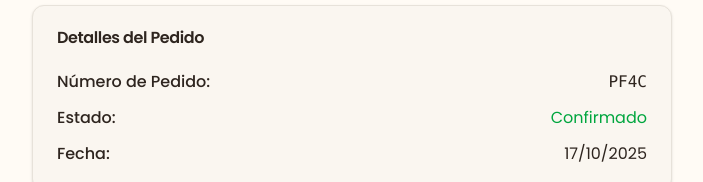
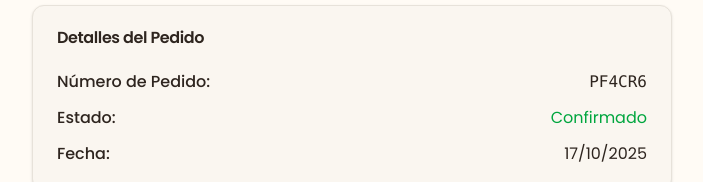
Before and after one commit to vicentesiis/Chocolate-Drop, a Next.js app: page /checkout/confirmation in a window 1280 px wide. Shown: the part 207-389 px from the top of the page, without its empty margins (288-991 px from the left). Built offline with nearby package versions, Linux system fonts and the light colour scheme; no server answers.

Commit message:
Search n confirmation order finished.

```diff
--- a/app/checkout/confirmation/page.tsx
+++ b/app/checkout/confirmation/page.tsx
@@ -1,20 +1,22 @@
+"use client";
+
 import {
   ConfirmationActions,
   ConfirmationHeader,
-  NextSteps,
   OrderDetails,
 } from "@/components/checkout";
 import { generateOrderNumber } from "@/lib/order-utils";
+import { useSearchParams } from "next/navigation";
 
 export default function ConfirmationPage() {
-  // In a real app, you'd get this from URL params or state
-  const orderNumber = generateOrderNumber();
+  const searchParams = useSearchParams();
+  // Get order number from URL params, fallback to generated one if not found
+  const orderNumber = searchParams.get("order") || generateOrderNumber();
 
   return (
     <div className="container mx-auto max-w-2xl px-4 py-8">
       <ConfirmationHeader />
       <OrderDetails orderNumber={orderNumber} />
-      {/* <NextSteps /> */}
       <ConfirmationActions />
     </div>
   );
--- a/components/navbar/order-search-dialog.tsx
+++ b/components/navbar/order-search-dialog.tsx
@@ -16,7 +16,15 @@ import {
   DialogTrigger,
 } from "@/components/ui/dialog";
 import { useOrderSearch } from "@/hooks/use-order-search";
-import { Calendar, Hash, Package, Search, User } from "lucide-react";
+import {
+  Calendar,
+  Gift,
+  Hash,
+  Package,
+  ReceiptText,
+  Search,
+  User,
+} from "lucide-react";
 import { useState } from "react";
 
 export const OrderSearchDialog = () => {
@@ -191,7 +199,10 @@ export const OrderSearchDialog = () => {
             >
               {/* Customer Information */}
               <div className="sm:space-y-3">
-                <SectionHeader icon={User} title="Información del Pedido" />
+                <SectionHeader
+                  icon={ReceiptText}
+                  title="Información del Pedido"
+                />
                 <InfoCard
                   items={[
                     {
@@ -216,7 +227,7 @@ export const OrderSearchDialog = () => {
                 `}
               >
                 <SectionHeader
-                  icon={Package}
+                  icon={Gift}
                   title={`Empaques (${searchResult.items.length})`}
                 />
                 <div className="min-h-0 flex-1 overflow-hidden">
--- a/components/shared/ui/collapsible-product-list.tsx
+++ b/components/shared/ui/collapsible-product-list.tsx
@@ -4,7 +4,13 @@ import {
   CollapsibleTrigger,
 } from "@/components/ui/collapsible";
 import { Separator } from "@/components/ui/separator";
-import { ChevronDown, ChevronRight, CreditCard, Package } from "lucide-react";
+import {
+  ChevronDown,
+  ChevronRight,
+  CreditCard,
+  Dessert,
+  Package,
+} from "lucide-react";
 import { useState } from "react";
 
 interface Brigadeiro {
@@ -81,7 +87,7 @@ export const CollapsibleProductList = ({
                         sm:h-8 sm:w-8
                       `}
                     >
-                      <Package
+                      <Dessert
                         className={`
                           h-3 w-3 text-primary
                           sm:h-4 sm:w-4
--- a/lib/order-utils.ts
+++ b/lib/order-utils.ts
@@ -4,5 +4,5 @@
  */
 export const generateOrderNumber = (): string => {
   // Using slice instead of deprecated substr
-  return `${Math.random().toString(36).slice(2, 6).toUpperCase()}`;
+  return `${Math.random().toString(36).slice(2, 8).toUpperCase()}`;
 };
```
